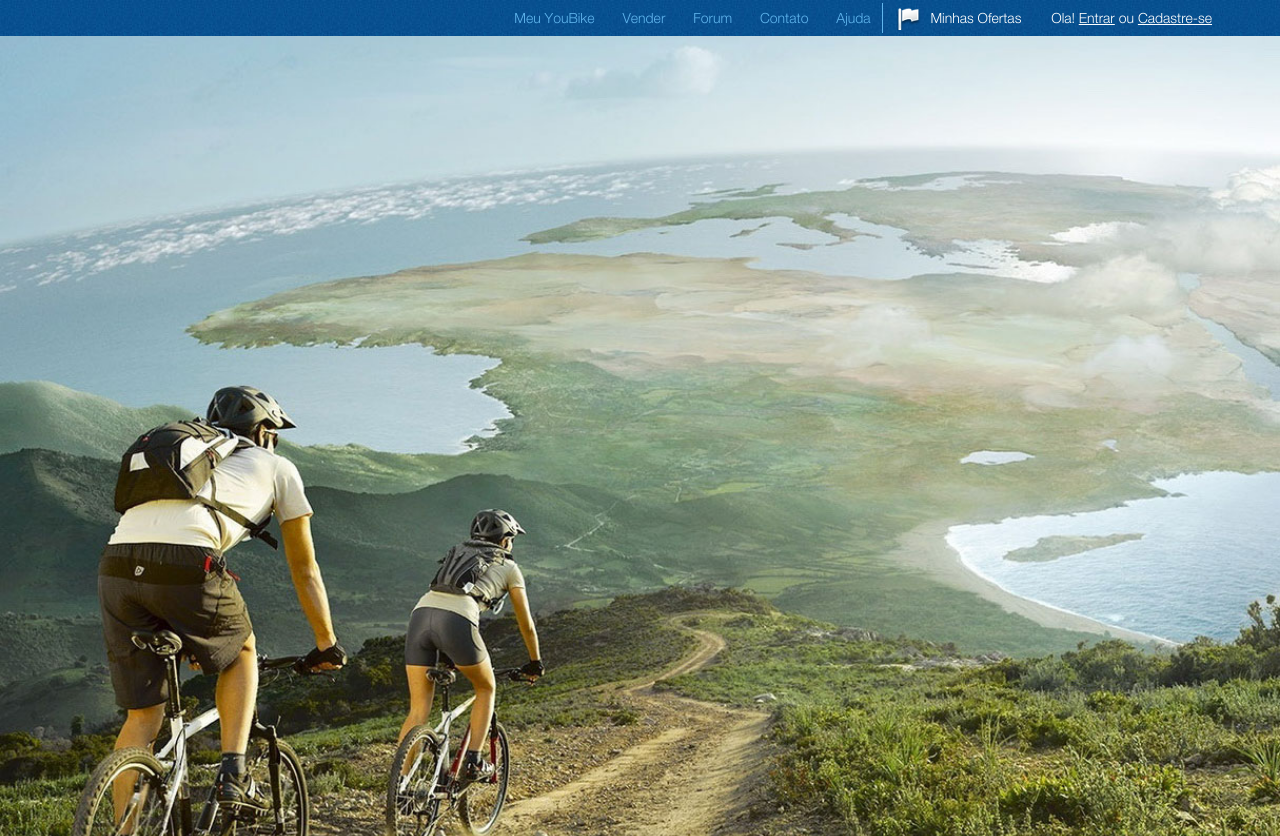
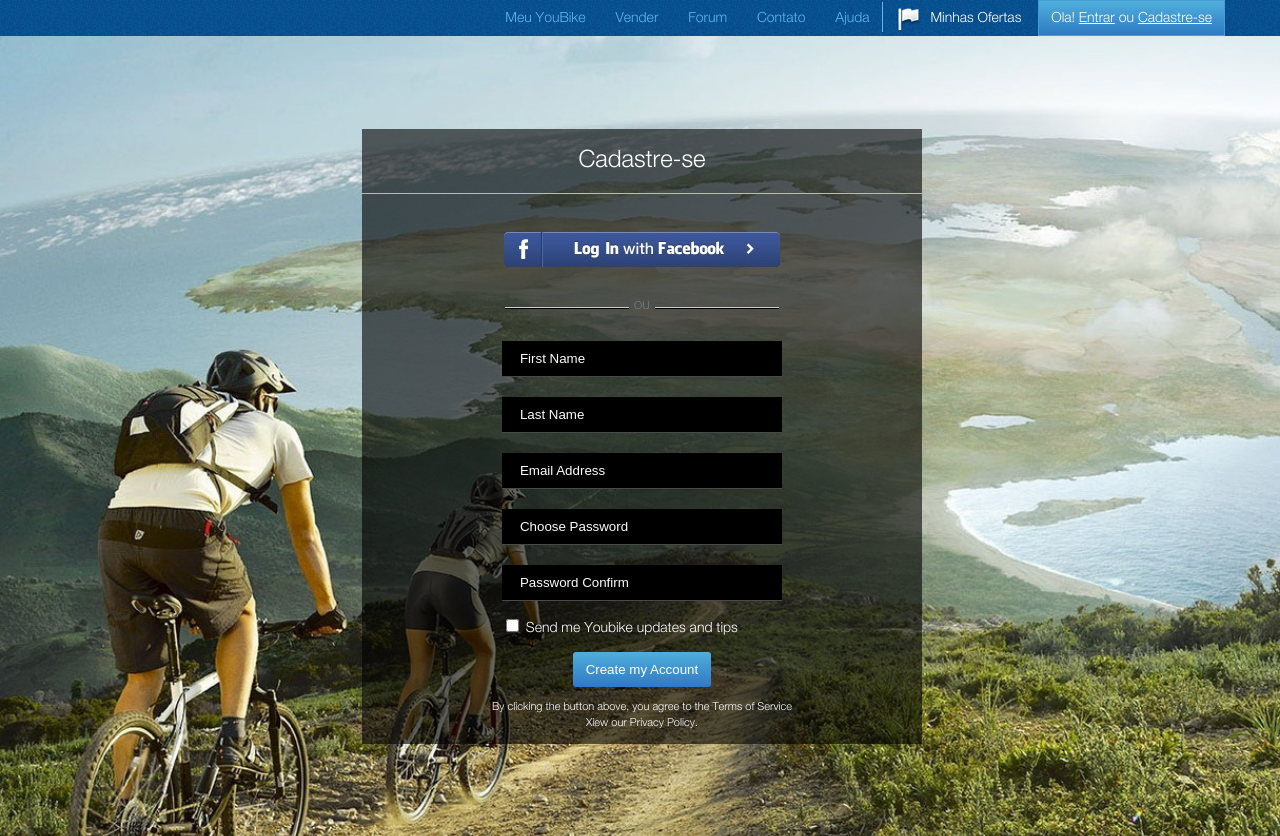
Before and after one commit to logolevel/homework5, a plain HTML site: page index.html in a window 1280 px wide. Before the commit the page ends 800 px from the top, so only its background shows below. Drawn offline with Linux system fonts and the light colour scheme.

Commit message:
Added form, centered form-wrap and slylized inputs and buttons

```diff
--- a/css/style.css
+++ b/css/style.css
@@ -1,9 +1,17 @@
 @import "reset.css";
 @import "fonts.css";
 /*styles*/
+html {
+  box-sizing: border-box;
+  height: 100%;
+}
+*, *:before, *:after {
+  box-sizing: inherit;
+}
 body {
 	font-family: "HelveticaNeueLt", Arial, sans-serif;
 	font-size: 14px;
+  height: 100%;
 }
 /*header*/
 .clearfix:before {
@@ -30,11 +38,13 @@ body {
 	text-decoration: none;
 	display: block;
 	padding: 0 12px;
-	line-height: 36px;
+	line-height: 34px;
+	border: 1px solid transparent;
 }
 .header-line li a:hover {
 	background-color: #4eabda;
 	color: #fff;
+	border: 1px solid #60b5ed;
 	transition: all 0.2s ease-in-out;
 }
 .more-link span {
@@ -44,6 +54,7 @@ body {
 	color: #fff;
 	border: 1px solid transparent;
 }
+.header-line a.active,
 .header-line a.more-link:hover {
 	border: 1px solid #489bd5;
 	background: rgb(80,175,220);
@@ -90,8 +101,9 @@ img.img-bg {
   width: 100%;
   height: auto;
   position: fixed;
-  top: 36px;
+  top: 0;
   left: 0;
+  z-index: -1;
 }
 @media screen and (max-width: 1215px) {
   img.img-bg {
@@ -100,8 +112,116 @@ img.img-bg {
   }
 }
 /*form*/
+/*centered block*/
+.content {
+  text-align: center;
+  width: 100%;
+  height: 100%;
+}
+.content:before {
+  content: '';
+  display: inline-block;
+  height: 100%;
+  vertical-align: middle;
+}
 .form-wrap {
-	width: 560px;
-	height: 615px;
-	background-color: #ccc;
+  display: inline-block;
+  vertical-align: middle;
+  width: 560px;
+  height: 615px;
+  background-color: rgba(0, 0, 0, 0.6);
+  color: #fff;
 }
+/*inner form style*/
+.form-wrap h3 {
+	font-size: 24px;
+	padding: 20px 0;
+	border-bottom: 1px solid #b7bfaa;
+}
+.fb {
+	width: 276px;
+	height: 35px;
+	background: url(../img/fb.png) no-repeat;
+	cursor: pointer;
+	border: 0;
+	margin-top: 38px;
+}
+.decoration-line {
+	color: #7d7f7c;
+	position: relative;
+	margin: 32px 0 24px;
+}
+.decoration-line p:after,
+.decoration-line p:before {
+	content: '';
+	display: block;
+	width: 124px;
+	border-top: 1px solid #ccc;
+	border-bottom: 1px solid #000;
+	position: absolute;
+}
+.decoration-line p:before {
+	top: 6px;
+	left: 143px;
+}
+.decoration-line p:after {
+	top: 6px;
+	right: 143px;
+}
+form {
+	width: 280px;
+	margin: 0 auto;
+}
+.form-wrap input {
+	display: block;
+	background-color: #000;
+	color: #fffbfb;
+	padding: 10px 18px;
+	border: 0;
+	margin-bottom: 20px;
+	width: 100%;
+	border-bottom: 1px solid #484948;
+}
+.form-wrap input[type="text"]:focus,
+.form-wrap input[type="email"]:focus,
+.form-wrap input[type="password"]:focus {
+	outline: none;
+	background-color: #1b5288;
+-webkit-box-shadow: 0px 0px 10px 0px rgba(75,134,176,1);
+-moz-box-shadow: 0px 0px 10px 0px rgba(75,134,176,1);
+box-shadow: 0px 0px 10px 0px rgba(75,134,176,1);
+}
+::-webkit-input-placeholder {
+   color: #fffbfb;
+}
+:-moz-placeholder {
+   color: #fffbfb;
+}
+::-moz-placeholder {
+   color: #fffbfb;
+}
+.content form {
+	text-align: left;
+}
+.content .form-wrap input[type="checkbox"] {
+	width: 13px;
+	display: inline-block;
+	margin-bottom: 10px;
+	margin-top: -3px;
+}
+.btn-create-account {
+	padding: 10px 13px;
+	border: 0;
+	margin: 10px 0 15px;
+	border-radius: 3px;
+	cursor: pointer;
+	color: #fff;
+	background: rgb(80,174,219);
+background: -moz-linear-gradient(top, rgb(80,174,219) 0%, rgb(46,122,196) 100%);
+background: -webkit-linear-gradient(top, rgb(80,174,219) 0%,rgb(46,122,196) 100%);
+background: linear-gradient(to bottom, rgb(80,174,219) 0%,rgb(46,122,196) 100%);
+}
+.form-wrap p {
+	font-size: 11px;
+	padding-bottom: 5px;
+}
--- a/index.html
+++ b/index.html
@@ -16,16 +16,32 @@
 					<li><a href="#">Contato</a></li>
 					<li><a class="last-list-item" href="#">Ajuda</a></li>
 					<li><a class="more-link flag-link" href="#">Minhas Ofertas</a></li>
-					<li><a class="more-link" href="#">Ola! <span>Entrar</span> ou <span>Cadastre-se</span></a></li>
+					<li><a class="more-link active" href="#">Ola! <span>Entrar</span> ou <span>Cadastre-se</span></a></li>
 				</ul>
 			</div><!-- end header-line -->
 		</div><!-- end container -->
 	</header>
-	<main class="content">
+	<div class="content">
 		<div class="form-wrap">
-			asd
+			<h3>Cadastre-se</h3>
+			<button class="fb" type="submit"></button>
+			<div class="decoration-line">
+				<p>OU</p>
+			</div>
+			<form action="">
+				<input type="text" id="" placeholder="First Name">
+				<input type="text" id="" placeholder="Last Name">
+				<input type="email" id="" placeholder="Email Address">
+				<input type="password" id="" placeholder="Choose Password">
+				<input type="password" id="" placeholder="Password Confirm">
+				<input type="checkbox" id="checker">
+				<label for="checker">Send me Youbike updates and tips</label>
+			</form>
+			<button class="btn-create-account">Create my Account</button>
+			<p>By clicking the button above, you agree to the Terms of Service</p>
+			<p>Xiew our Privacy Policy.</p>
 		</div>
-	</main>
+	</div>
 	<!-- bg -->
 	<img src="img/bg.jpg" alt="" class="img-bg">
 
```
Also changed, not shown: img/fb.png (added).
